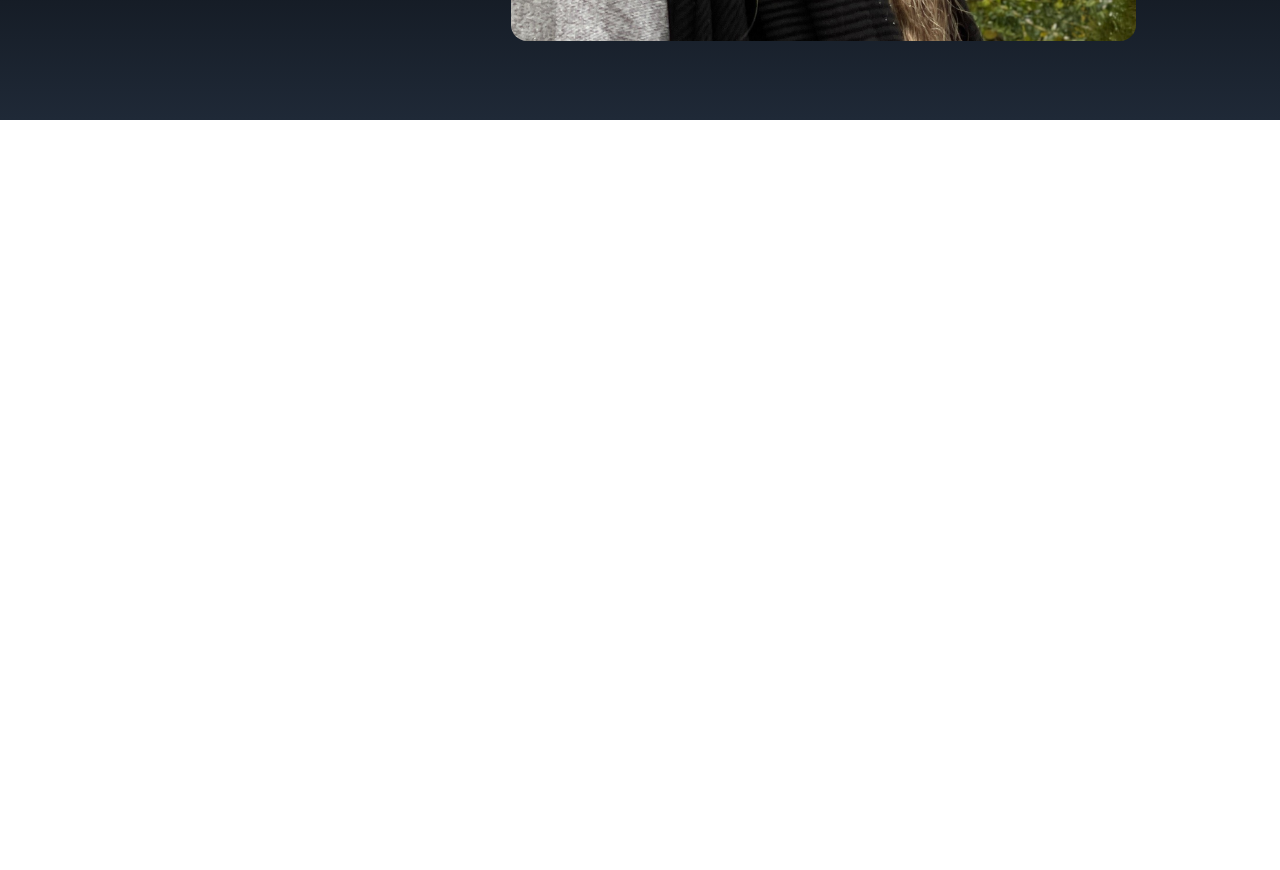
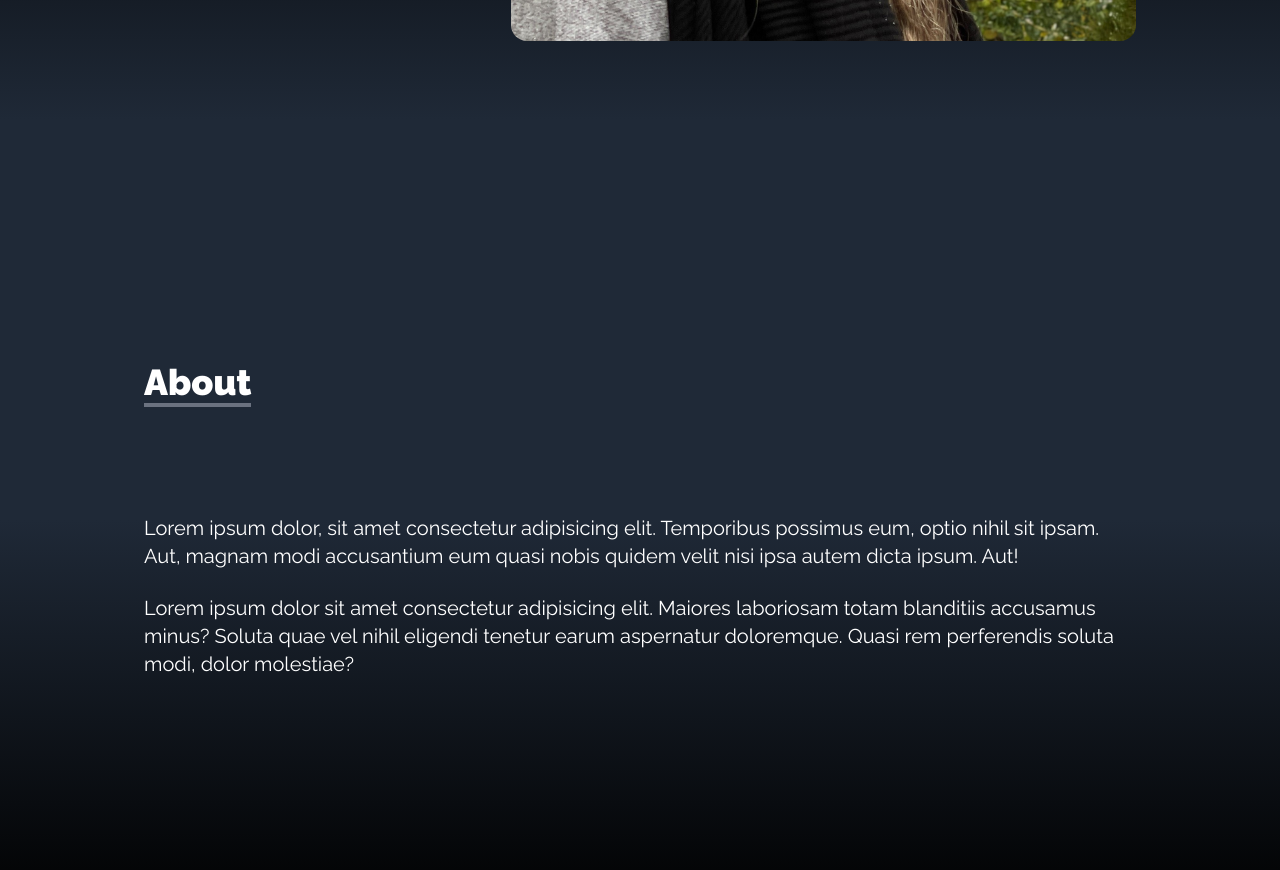
Before and after one commit to fahimehsd/portfolio-website, a React (Create React App) app: page / in a window 1280 px wide. Shown: the part 680-1550 px from the top of the page. Before the commit the page ends 800 px from the top, so only its background shows below. Built offline with nearby package versions, Linux system fonts and the light colour scheme.

Commit message:
about section added

```diff
--- a/src/App.js
+++ b/src/App.js
@@ -2,12 +2,14 @@
 import NavBar from "./components/NavBar";
 import Home from "./components/Home";
 import SocialLinks from "./components/SocialLinks";
+import About from "./components/About";
 
 const App = () => {
   return (
     <div>
       <NavBar />
       <Home />
+      <About />
 
       <SocialLinks />
     </div>
--- /dev/null
+++ b/src/components/About.jsx
@@ -0,0 +1,32 @@
+import React from "react";
+
+const About = () => {
+  return (
+    <div
+      name="about"
+      className="w-full h-screen bg-gradient-to-b from-gray-800 via-gray-800 to-black text-white"
+    >
+      <div className="max-w-screen-lg p-4 mx-auto flex flex-col justify-center w-full h-full">
+        <div className="pb-8 ">
+          <p className="text-4xl font-bold inline border-b-4 border-gray-500">
+            About
+          </p>
+        </div>
+        <p className="text-xl mt-20">
+          Lorem ipsum dolor, sit amet consectetur adipisicing elit. Temporibus
+          possimus eum, optio nihil sit ipsam. Aut, magnam modi accusantium eum
+          quasi nobis quidem velit nisi ipsa autem dicta ipsum. Aut!
+        </p>
+        <br />
+        <p className="text-xl">
+          Lorem ipsum dolor sit amet consectetur adipisicing elit. Maiores
+          laboriosam totam blanditiis accusamus minus? Soluta quae vel nihil
+          eligendi tenetur earum aspernatur doloremque. Quasi rem perferendis
+          soluta modi, dolor molestiae?
+        </p>
+      </div>
+    </div>
+  );
+};
+
+export default About;
```
